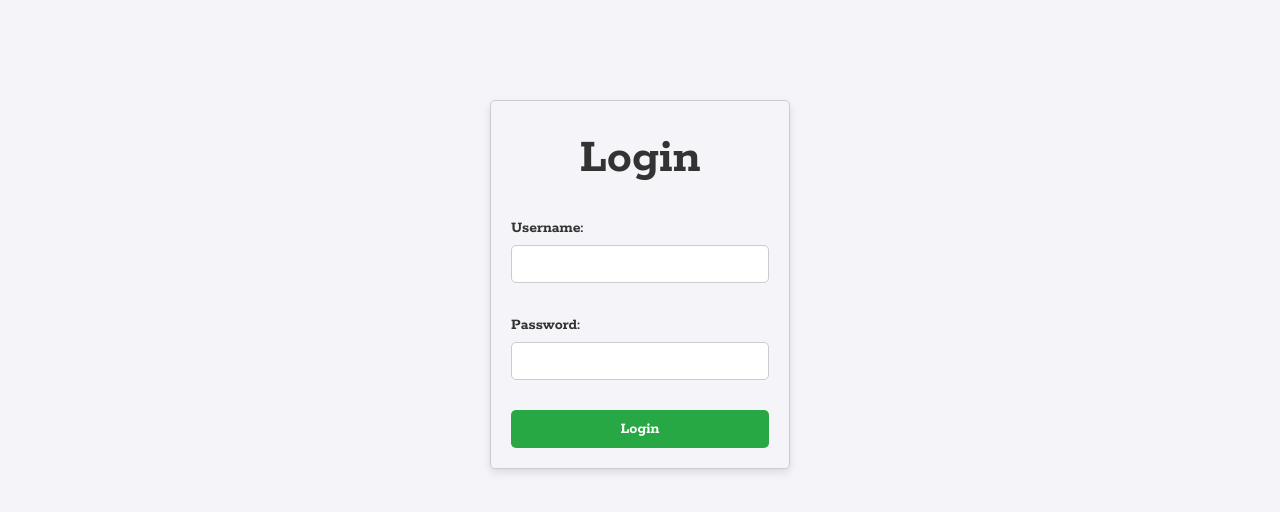
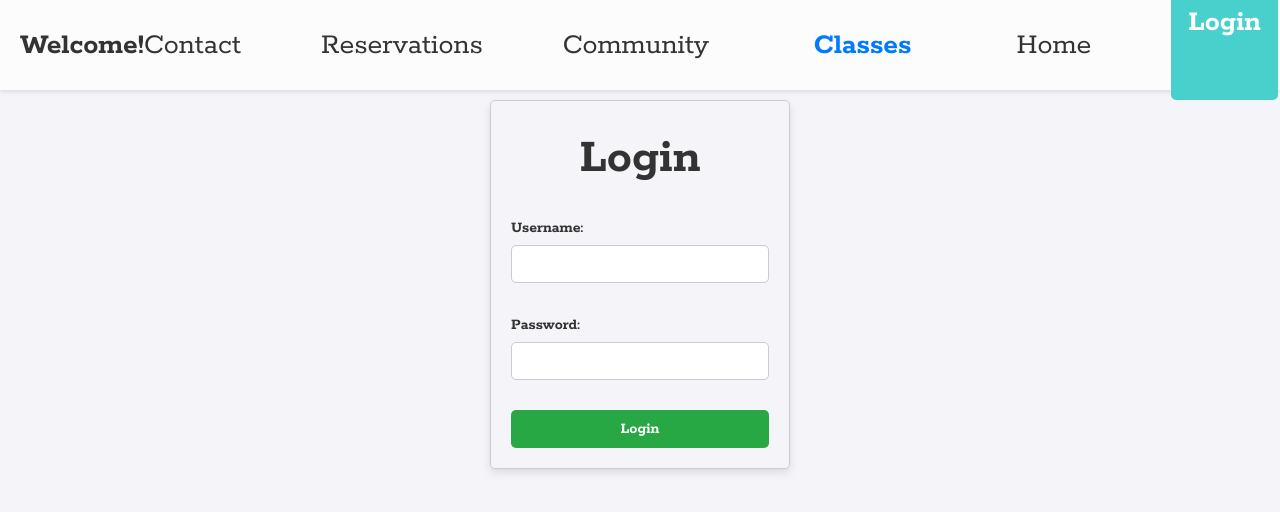
Before and after one commit to quokkaprruk/fitness-app, a React (Vite) app in the folder client/: page /login in a window 1280 px wide. Shown: the top 512 px of the page. Built offline with nearby package versions, Linux system fonts and the light colour scheme.

Commit message:
added navbars, admin styling fixed

```diff
--- a/client/src/components/Navbar.jsx
+++ b/client/src/components/Navbar.jsx
@@ -20,12 +20,14 @@ const Navbar = ({ isLoggedIn }) => {
         </Link>
         {isLoggedIn ? (
           <>
+            <a href="/member">Home</a>
             <a href="/progress">Progress</a>
             <FaCog className="icon" title="Settings" />
             <FaUser className="icon" title="Profile" />
           </>
         ) : (
           <>
+            <a href="/">Home</a>
             <div className="auth-buttons">
               <Link to="/login" className="btn login-btn">
                 Login
--- a/client/src/pages/ClassListing.jsx
+++ b/client/src/pages/ClassListing.jsx
@@ -1,6 +1,7 @@
 import React, { useEffect, useState } from "react";
 import "../styles/ClassList.css";
 import fitnessClasses from "../data/fitnessClasses.json";
+import Navbar from "../components/Navbar.jsx";
 
 const ClassList = () => {
   const [classes, setClasses] = useState([]);
@@ -39,6 +40,8 @@ const ClassList = () => {
 
   return (
     <div className="class-list">
+      <Navbar isLoggedIn={false} />
+      <div className="navbar-spacer"></div>
       <h2>Available Classes</h2>
       <ul>
         {classes.map((classItem) => (
--- a/client/src/pages/Login.jsx
+++ b/client/src/pages/Login.jsx
@@ -1,6 +1,7 @@
 import React, { useState } from "react";
 import axios from "axios";
 import "../styles/Login.css"; // Import external CSS file
+import Navbar from "../components/Navbar.jsx";
 
 const LoginPage = () => {
   const [username, setUsername] = useState("");
@@ -32,6 +33,7 @@ const LoginPage = () => {
 
   return (
     <div className="container">
+      <Navbar isLoggedIn={false} />
       <h2>Login</h2>
       <form onSubmit={handleLogin}>
         <div className="inputGroup">
--- a/client/src/pages/SignUp.jsx
+++ b/client/src/pages/SignUp.jsx
@@ -1,6 +1,7 @@
 import React, { useState } from "react";
 import axios from "axios";
 import "../styles/SignUp.css";
+import Navbar from "../components/Navbar.jsx";
 
 const SignUpPage = () => {
   const [formData, setFormData] = useState({
@@ -24,6 +25,8 @@ const SignUpPage = () => {
 
   return (
     <div className="sign-up-container">
+      <Navbar isLoggedIn={false} />
+      <div className="navbar-spacer"></div>
       <h2>Sign Up</h2>
       <form onSubmit={handleSignUp}>
         <div className="inputGroup">
```
Also changed, not shown: client/src/styles/ClassList.css (line endings or trailing spaces).
